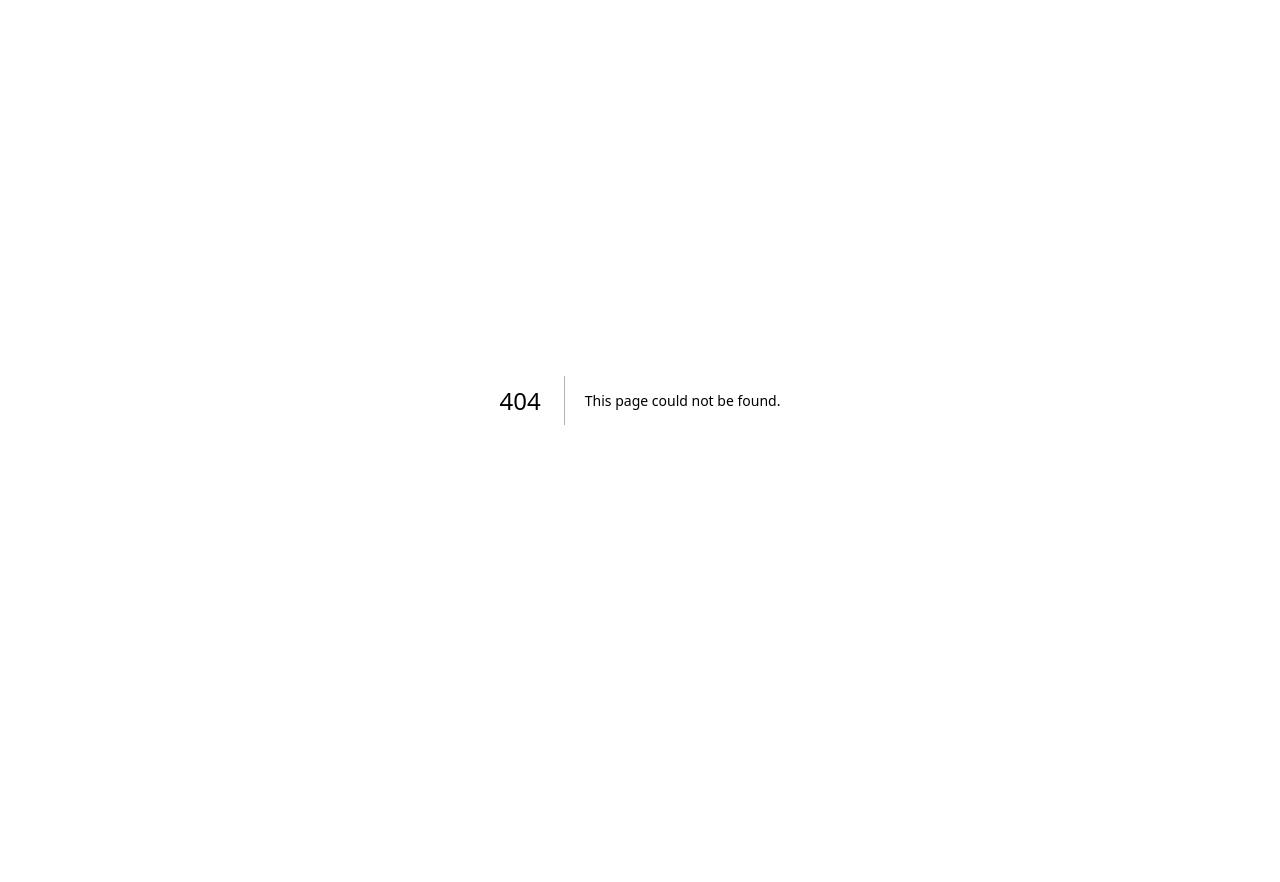
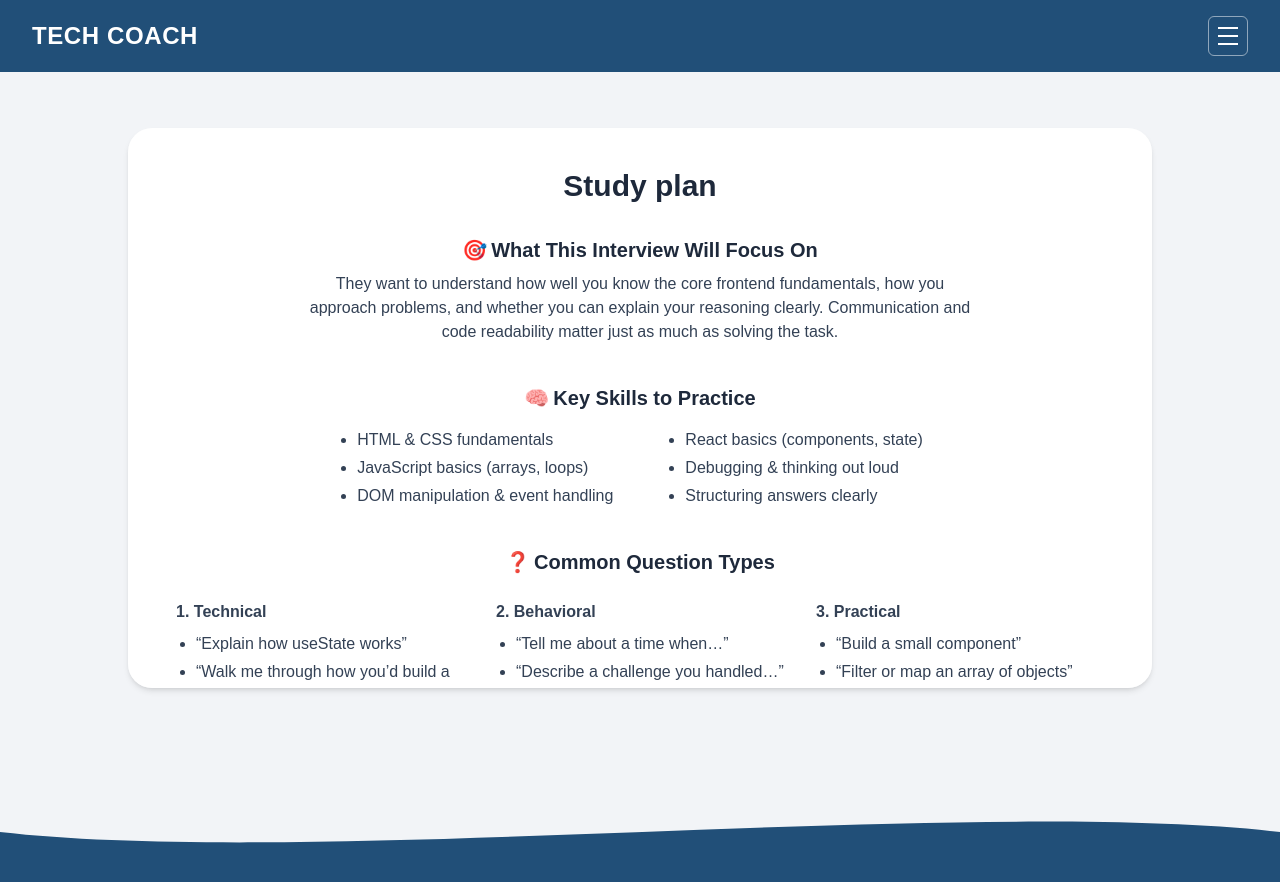
Before and after one commit to viktoriabjorklund/ai-interview-coach, a Next.js app: page /studyplan in a window 1280 px wide. Before the commit this address had no page. Shown: the top 882 px of the page. Before the commit the page ends 800 px from the top, so only its background shows below. Built offline with nearby package versions, Linux system fonts and the light colour scheme; a web font is replaced by a local one.

Commit message:
Create page.tsx

```diff
--- /dev/null
+++ b/app/studyplan/page.tsx
@@ -0,0 +1,160 @@
+"use client";
+
+import React from "react";
+import Header from "@/components/Header";
+import Footer from "@/components/Footer";
+
+const studyPlanMock = {
+  title: "Study plan",
+  intro: {
+    icon: "🎯",
+    title: "What This Interview Will Focus On",
+    body: "They want to understand how well you know the core frontend fundamentals, how you approach problems, and whether you can explain your reasoning clearly. Communication and code readability matter just as much as solving the task.",
+  },
+  keySkills: {
+    icon: "🧠",
+    title: "Key Skills to Practice",
+    columns: [
+      [
+        "HTML & CSS fundamentals",
+        "JavaScript basics (arrays, loops)",
+        "DOM manipulation & event handling",
+      ],
+      [
+        "React basics (components, state)",
+        "Debugging & thinking out loud",
+        "Structuring answers clearly",
+      ],
+    ],
+  },
+  questionTypes: {
+    icon: "❓",
+    title: "Common Question Types",
+    groups: [
+      {
+        heading: "1. Technical",
+        items: [
+          "“Explain how useState works”",
+          "“Walk me through how you’d build a to-do app”",
+        ],
+      },
+      {
+        heading: "2. Behavioral",
+        items: [
+          "“Tell me about a time when…”",
+          "“Describe a challenge you handled…”",
+        ],
+      },
+      {
+        heading: "3. Practical",
+        items: [
+          "“Build a small component”",
+          "“Filter or map an array of objects”",
+        ],
+      },
+    ],
+  },
+  howToPrepare: {
+    icon: "🛠️",
+    title: "How to Prepare",
+    items: [
+      "Prepare 2 behavioral stories (a challenge, something you learned).",
+      "Refresh the top 5 concepts: array, functions, React components, state, CSS basics.",
+      "Build 1–2 tiny components to warm up (input fields, list).",
+      "Re-read the job ad and highlight required tech.",
+    ],
+  },
+};
+
+const StudyPlanPage: React.FC = () => {
+  const { title, intro, keySkills, questionTypes, howToPrepare } =
+    studyPlanMock;
+
+  return (
+    <div className="min-h-screen bg-[#f2f4f7] flex flex-col">
+      <Header />
+
+      <main className="flex-1 flex justify-center px-4 py-10 md:py-14">
+        {/* Yttre container som centrerar kortet */}
+        <div className="w-full max-w-5xl">
+          {/* Själva vita rektangeln som ska vara scrollbar */}
+          <div className="bg-white rounded-3xl shadow-md px-6 py-8 md:px-12 md:py-10 max-h-[70vh] overflow-y-auto">
+            {/* Titel */}
+            <h1 className="text-center text-2xl md:text-3xl font-semibold text-slate-800 mb-8">
+              {title}
+            </h1>
+
+            {/* Intro */}
+            <section className="mb-10 text-center">
+              <h2 className="text-lg md:text-xl font-semibold text-slate-800 mb-2">
+                <span className="mr-1">{intro.icon}</span>
+                {intro.title}
+              </h2>
+              <p className="max-w-2xl mx-auto text-sm md:text-base text-slate-700 leading-relaxed">
+                {intro.body}
+              </p>
+            </section>
+
+            {/* Key skills */}
+            <section className="mb-10">
+              <h2 className="text-center text-lg md:text-xl font-semibold text-slate-800 mb-4">
+                <span className="mr-1">{keySkills.icon}</span>
+                {keySkills.title}
+              </h2>
+
+              <div className="flex flex-col md:flex-row md:justify-center gap-6 text-sm md:text-base text-slate-700">
+                {keySkills.columns.map((col, idx) => (
+                  <ul
+                    key={idx}
+                    className="list-disc list-outside mx-6 space-y-1"
+                  >
+                    {col.map((skill) => (
+                      <li key={skill}>{skill}</li>
+                    ))}
+                  </ul>
+                ))}
+              </div>
+            </section>
+
+            {/* Question types */}
+            <section className="mb-10">
+              <h2 className="text-center text-lg md:text-xl font-semibold text-slate-800 mb-6">
+                <span className="mr-1">{questionTypes.icon}</span>
+                {questionTypes.title}
+              </h2>
+
+              <div className="grid md:grid-cols-3 gap-8 text-sm md:text-base text-slate-700">
+                {questionTypes.groups.map((group) => (
+                  <div key={group.heading}>
+                    <p className="font-semibold mb-2">{group.heading}</p>
+                    <ul className="list-disc list-outside ml-5 space-y-1">
+                      {group.items.map((item) => (
+                        <li key={item}>{item}</li>
+                      ))}
+                    </ul>
+                  </div>
+                ))}
+              </div>
+            </section>
+
+            {/* How to prepare */}
+            <section>
+              <h2 className="text-center text-lg md:text-xl font-semibold text-slate-800 mb-4">
+                <span className="mr-1">{howToPrepare.icon}</span>
+                {howToPrepare.title}
+              </h2>
+              <ul className="max-w-3xl mx-auto list-disc list-outside ml-6 text-sm md:text-base text-slate-700 space-y-1">
+                {howToPrepare.items.map((item) => (
+                  <li key={item}>{item}</li>
+                ))}
+              </ul>
+            </section>
+          </div>
+        </div>
+      </main>
+      <Footer/>
+    </div>
+  );
+};
+
+export default StudyPlanPage;
```
